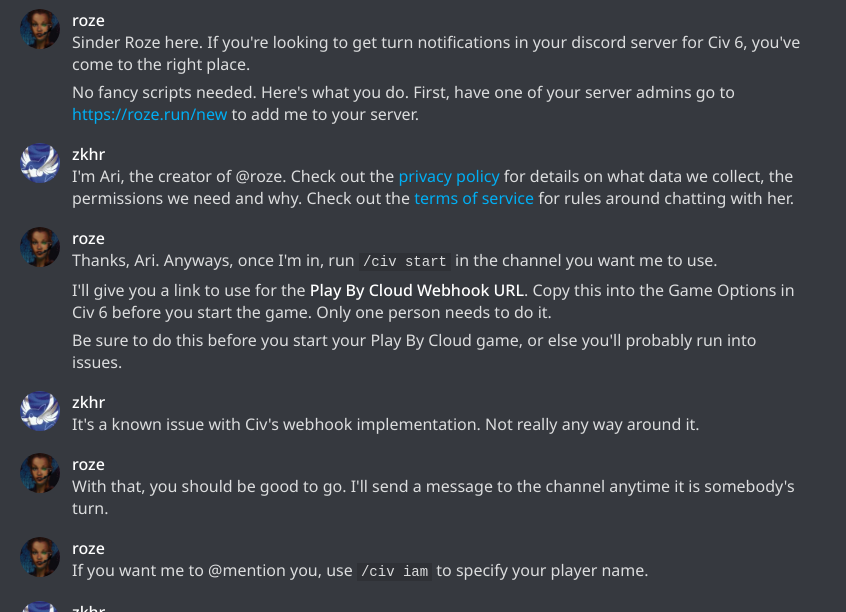
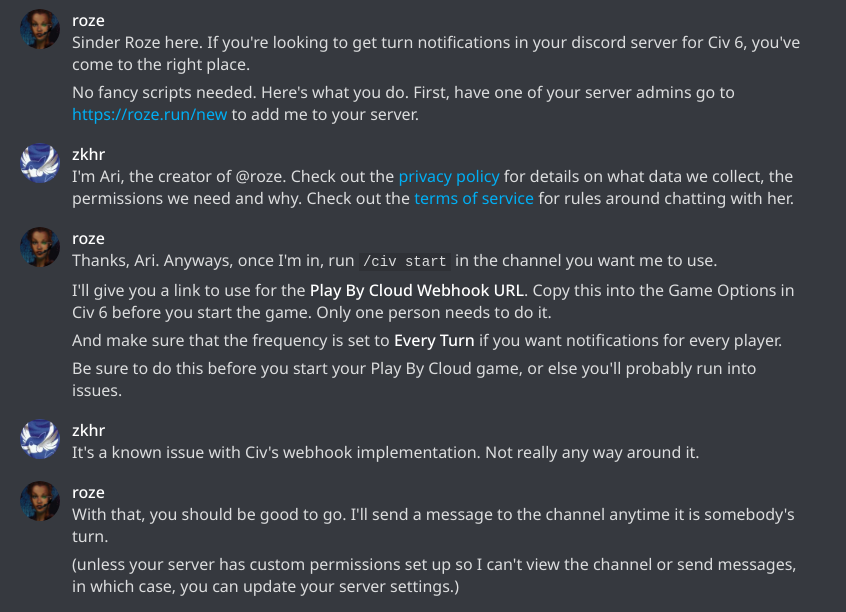
Before and after one commit to zkhr/roze, a plain HTML site: page www/index.html in a window 1280 px wide. Shown: the part 311-923 px from the top of the page, without its empty margins (0-846 px from the left). Drawn offline with Linux system fonts and the light colour scheme.

Commit message:
add recommended tips from @roze discord users.

```diff
--- a/www/index.html
+++ b/www/index.html
@@ -76,6 +76,11 @@
             person needs to do it.
           </div>
           <div class="text">
+            And make sure that the frequency is set to
+            <span class="emphasis">Every Turn</span> if you want notifications
+            for every player.
+          </div>
+          <div class="text">
             Be sure to do this before you start your Play By Cloud game, or else
             you'll probably run into issues.
           </div>
@@ -100,6 +105,11 @@
           <div class="text">
             With that, you should be good to go. I'll send a message to the
             channel anytime it is somebody's turn.
+          </div>
+          <div class="text">
+            (unless your server has custom permissions set up so I can't view
+            the channel or send messages, in which case, you can update your
+            server settings.)
           </div>
         </div>
       </div>
```
